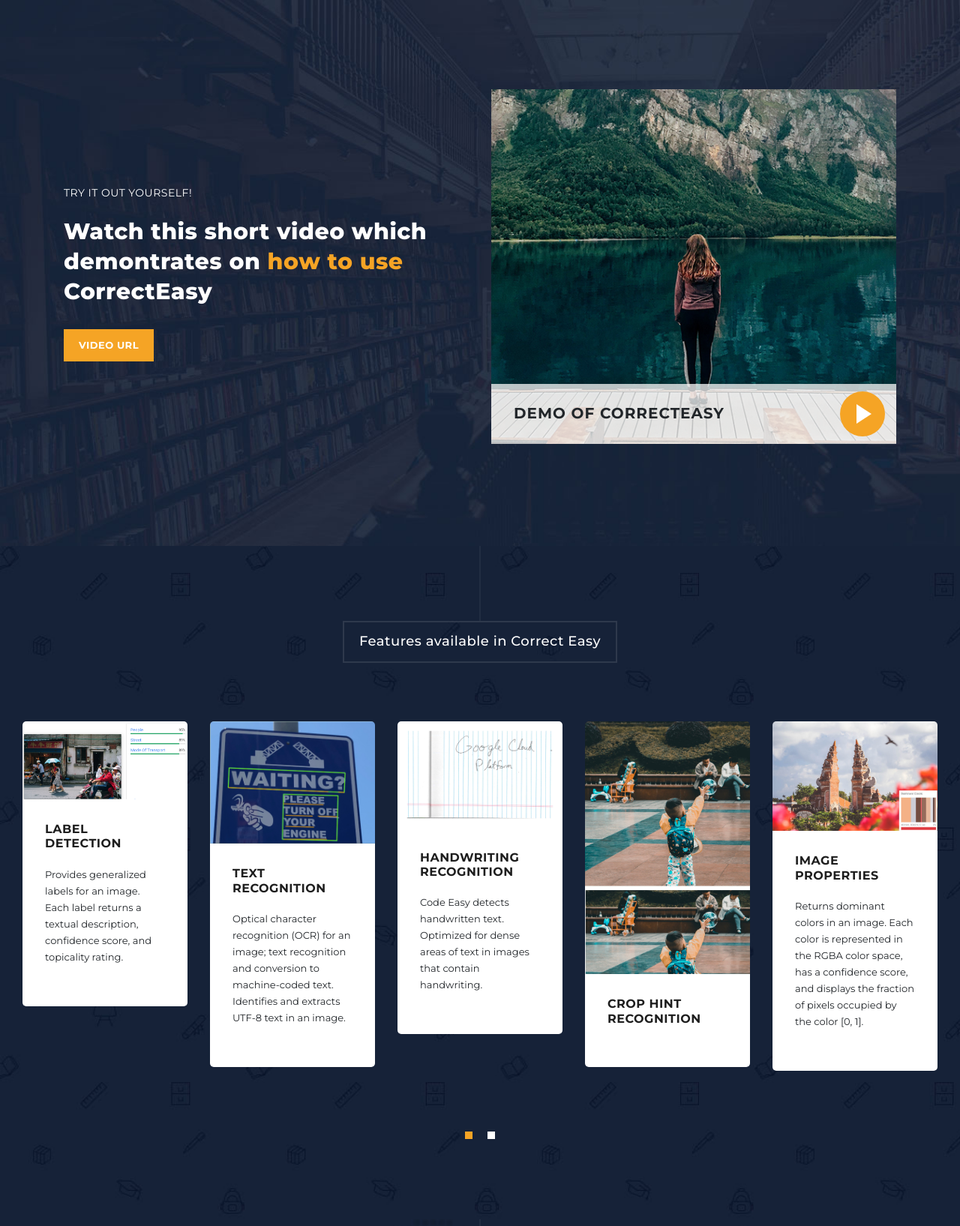
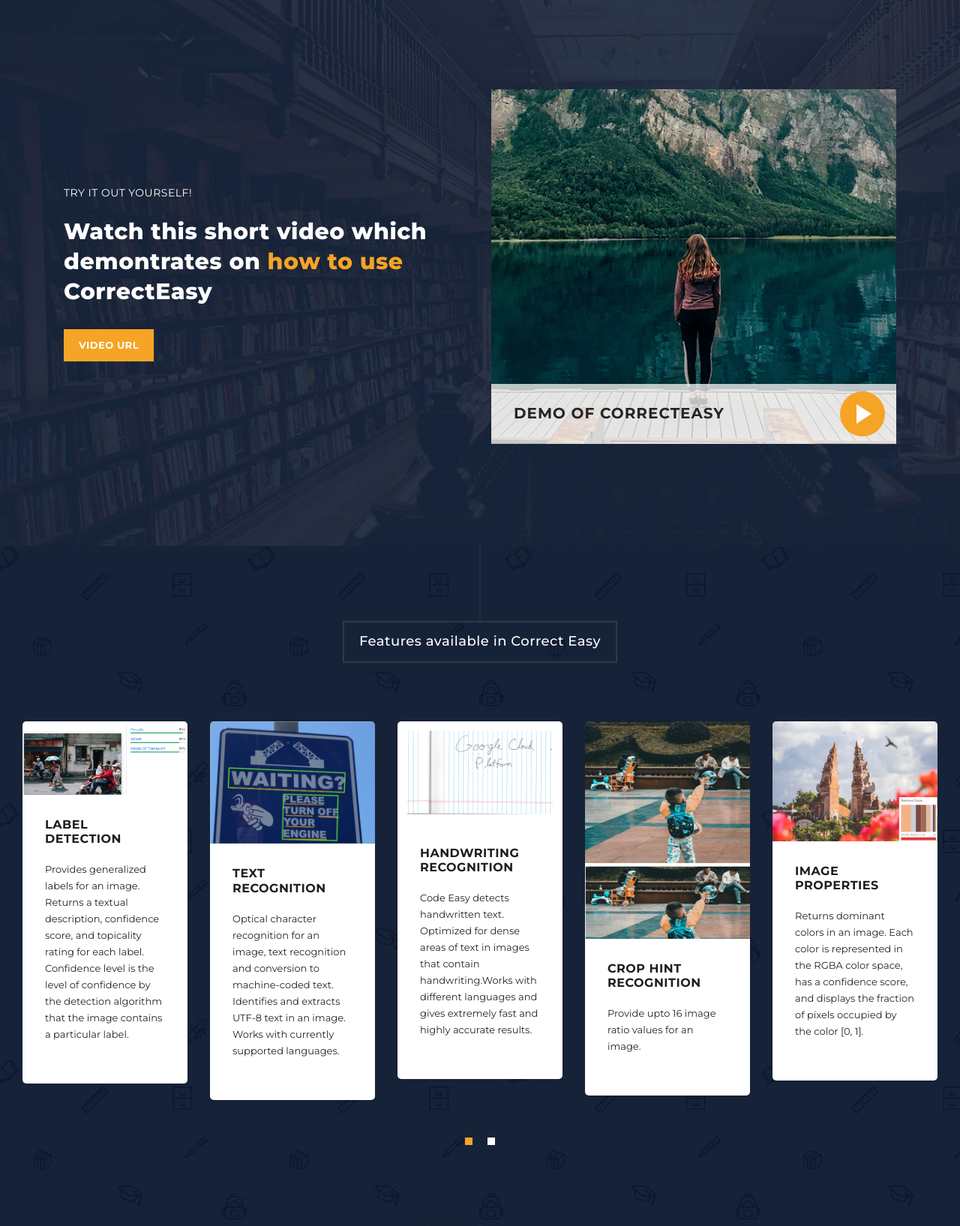
Before and after one commit to Sanjsarma/CorrectEasy, a Django app: page / in a window 1280 px wide. Shown: the part 2134-3769 px from the top of the page at 75% size. Run offline with Django 3.2, Linux system fonts and the light colour scheme; some libraries are stand-ins or nearby versions.

Commit message:
Corrected alignment of images

```diff
--- a/newapp/templates/home.html
+++ b/newapp/templates/home.html
@@ -280,11 +280,11 @@
           </div>
         </div>
         <div class="owl-carousel owl-theme">
-          <div class="item">
-            <img src="{% static 'assets/images/labeldetection.png'%}" alt="Use #1">
+           <div class="item">
+            <img src="{% static 'assets/images/labeldetection.png'%}" alt="Use #1" height="98">
             <div class="down-content">
               <h4>Label Detection</h4>
-              <p>Provides generalized labels for an image. Each label returns a textual description, confidence score, and topicality rating.</p>
+              <p>Provides generalized labels for an image. Returns a textual description, confidence score, and topicality rating for each label. Confidence level is the level of confidence by the detection algorithm that the image contains a particular label.</p>
              <!-- <div class="author-image">
                 <img src="{% static 'assets/images/author-01.png'%}" alt="Author 1">
               </div>
@@ -297,7 +297,7 @@
             <img src="{% static 'assets/images/textrecognition.png'%}" alt="Use #2">
             <div class="down-content">
               <h4>Text Recognition</h4>
-              <p>Optical character recognition (OCR) for an image; text recognition and conversion to machine-coded text. Identifies and extracts UTF-8 text in an image.</p>
+              <p>Optical character recognition for an image, text recognition and conversion to machine-coded text. Identifies and extracts UTF-8 text in an image. Works with currently supported languages.         </p>
          <!--     <div class="author-image">
                 <img src="{% static 'assets/images/author-02.png'%}" alt="Author 2">
               </div>
@@ -307,10 +307,10 @@
             </div>
           </div>
           <div class="item">
-            <img src="{% static 'assets/images/handwritingrecognition.png'%}" alt="Use #3">
+            <img src="{% static 'assets/images/handwritingrecognition.png'%}" alt="Use #3" height="136">
             <div class="down-content">
               <h4>Handwriting Recognition</h4>
-              <p>Code Easy detects handwritten text. Optimized for dense areas of text in images that contain handwriting.</p>
+              <p>Code Easy detects handwritten text. Optimized for dense areas of text in images that contain handwriting.Works with different languages and gives extremely fast and highly accurate results.</p>
            <!--   <div class="author-image">
                 <img src="{% static 'assets/images/author-03.png'%}" alt="Author 3">
               </div>
@@ -319,21 +319,21 @@
               </div>  -->
             </div>
           </div>
-          <div class="item">
-            <img src="{% static 'assets/images/crophintrecog.jpeg'%}" alt="Use #4">
+         <div class="item">
+            <img src="{% static 'assets/images/crophintrecog.jpeg'%}" alt="Use #4" height="290">
             <div class="down-content">
               <h4>Crop Hint Recognition</h4>
-              <p></p>
+              <p>Provide upto 16 image ratio values for an image.</p>
          <!--     <div class="author-image">
                 <img src="{% static 'assets/images/author-04.png'%}" alt="Author 4">
               </div>
               <div class="text-button-free">
                 <a href="#">Free <i class="fa fa-angle-double-right"></i></a>
-              </div>  -->
+              </div>   -->
             </div>
-          </div>
+           </div>
           <div class="item">
-            <img src="{% static 'assets/images/imageprop.jpeg'%}" alt="Use #5">
+            <img src="{% static 'assets/images/imageprop.jpeg'%}" alt="Use #5" height="160">
             <div class="down-content">
               <h4>Image properties</h4>
               <p>Returns dominant colors in an image. Each color is represented in the RGBA color space, has a confidence score, and displays the fraction of pixels occupied by the color [0, 1].</p>
@@ -346,7 +346,7 @@
             </div>
           </div>
           <div class="item">
-            <img src="{% static 'assets/images/densetextrecog.png'%}" alt="Use 6">
+            <img src="{% static 'assets/images/densetextrecog.png'%}" alt="Use 6" height="208">
             <div class="down-content">
               <h4>Dense Text Recognition</h4>
               <p>Optical character recognition (OCR) for a file (PDF/TIFF) or dense text image; dense text recognition and conversion to machine-coded text.</p>
@@ -359,10 +359,10 @@
             </div>
           </div>
           <div class="item">
-            <img src="{% static 'assets/images/Equationrecognition.jpg'%}" alt="Use 7">
+            <img src="{% static 'assets/images/Equationrecognition.jpg'%}" alt="Use 7" height="207">
             <div class="down-content">
               <h4>Math equation recognition</h4>
-              <p>Detects math equations and formulae</p>
+              <p>Detects math equations and formulae.Take images of your calculations, equations, chemical formulae and get instant results.</p>
            <!--   <div class="author-image">
                 <img src="{% static 'assets/images/author-02.png'%}" alt="">
               </div>
@@ -371,6 +371,7 @@
               </div> -->
             </div>
           </div>
+
     <!--      <div class="item">
             <img src="{% static 'assets/images/courses-03.jpg'%}" alt="">
             <div class="down-content">
@@ -425,6 +426,7 @@
           </div>
         </div>
       </div>
+    </div>
     </div>
   </section>
 
```
